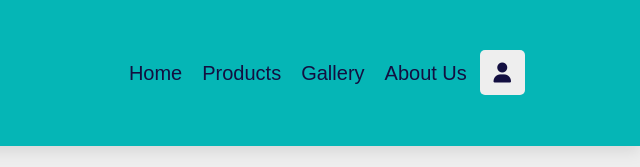
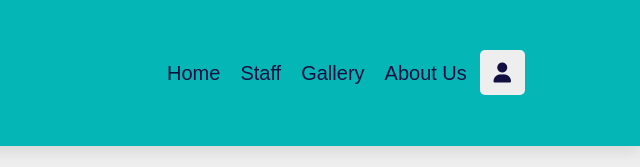
Before and after one commit to jcarrillo01/JCTHS, a plain HTML site: page index.html in a window 1280 px wide. Shown: the top 167 px of the page, 640-1280 px from the left. Drawn offline with nearby package versions, Linux system fonts and the light colour scheme.

Commit message:
Update index.html

```diff
--- a/index.html
+++ b/index.html
@@ -26,7 +26,7 @@
     <div class="header-B">
         <nav class="navbar">
             <a href="index.html">home</a>
-            <a href="products.html">products</a>
+            <a href="products.html">Staff</a>
             <a href="gallery.html">Gallery</a>
             <a href="about.html">about Us</a>
         </nav>
```
